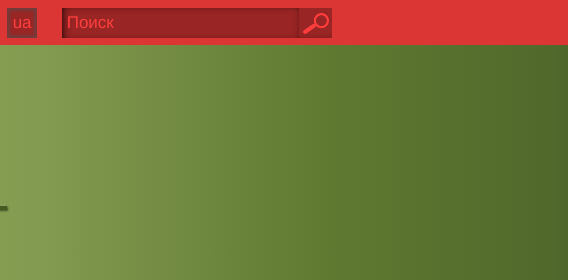
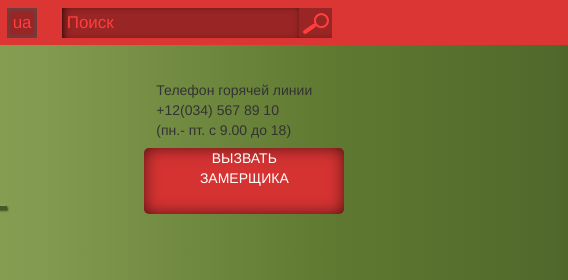
Before and after one commit to SashaZhardetskaya/doors_shop, a plain HTML site: page index.html in a window 1280 px wide. Shown: the top 280 px of the page, 712-1280 px from the left. Drawn offline with nearby package versions, Linux system fonts and the light colour scheme.

Commit message:
servise-call start

```diff
--- a/css/style.scss
+++ b/css/style.scss
@@ -352,6 +352,35 @@ $mgrey: #f6f4f3;
 	}
 }
 
+.servise-call {
+	display: flex;
+	flex-direction: column;
+	justify-content: flex-end;
+	align-items: center;
+	margin: 80px 0 0 0;
+	width: 200px;
+	a {
+		text-align: center;
+		color: white;
+		height: 66px;
+		width: 200px;
+		margin: 8px 24px 0 0;
+		background: #d43332;
+		@include border-radius(5px);
+		-webkit-box-shadow: inset 0px 0px 17px -2px rgba(0,0,0,0.75);
+		-moz-box-shadow: inset 0px 0px 17px -2px rgba(0,0,0,0.75);
+		box-shadow: inset 0px 0px 17px -2px rgba(0,0,0,0.75);
+	}
+}
+
+.servise-contact {
+	display: flex;
+	flex-direction: column;
+	width: 100%;
+	// justify-content: flex-end;
+	// align-items: center;
+}
+
 //contact page
 
 .contact-home {
--- a/index.html
+++ b/index.html
@@ -87,7 +87,19 @@
                 <span>nakitel</span>
               </div>
             </div>
-            <div class="col-lg-3 col-md-3 col-sm-3 col-xs-3"></div>
+            <div class="col-lg-3 col-md-3 col-sm-3 col-xs-3">
+              <div class="servise-call">
+                <div class="servise-contact">
+                  <span>Телефон горячей линии</span>
+                  <span class="phone-num">+12(034) 567 89 10</span>
+                  <span>(пн.- пт. с 9.00 до 18)</span>
+                </div>
+                <a href="#">
+                  <span>ВЫЗВАТЬ</span><br>
+                  <span>ЗАМЕРЩИКА</span>
+                </a>
+              </div>
+            </div>
           </div>
           <div class="row doors">
             <div class="door-single door-1">
```
Also changed, not shown: css/style.css.
